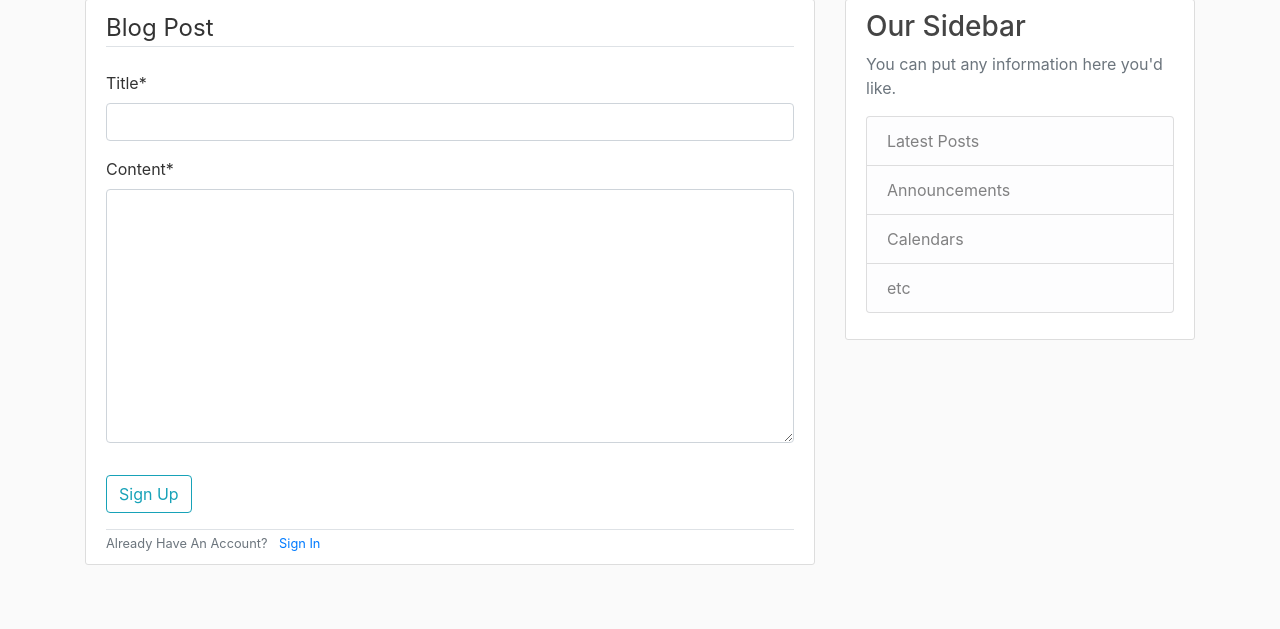
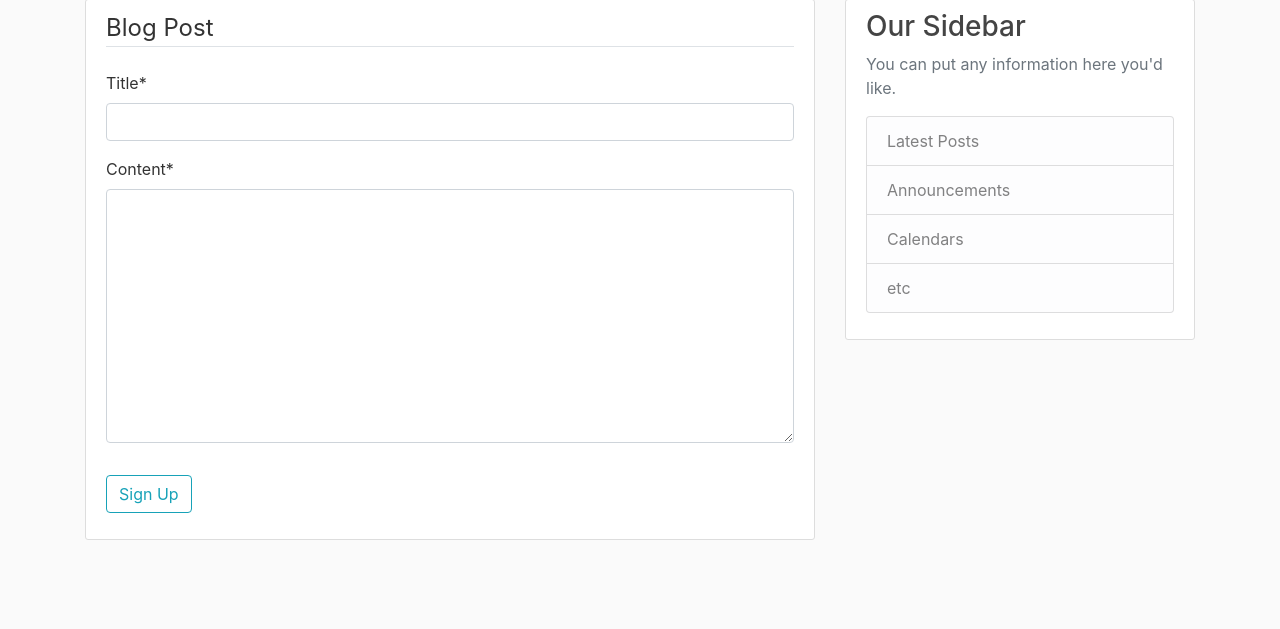
Before and after one commit to donmikoa/mike_web_app, a Django app: page /post/new/ in a window 1280 px wide. Shown: the part 81-710 px from the top of the page. Run offline with Django 3.2, Linux system fonts and the light colour scheme; some libraries are stand-ins or nearby versions.

Commit message:
Creating a post-form

```diff
--- a/blog/templates/blog/post_form.html
+++ b/blog/templates/blog/post_form.html
@@ -12,10 +12,5 @@
                 <button class="btn btn-outline-info" type="submit">Sign Up</button>
             </div>
         </form>
-    <div class="border-top pt3">
-        <small class="text-muted">
-            Already Have An Account? <a class="ml-2" href="{% url 'login' %}"> Sign In </a>
-        </small>
-    </div>
     </div>
 {% endblock content %}
```
